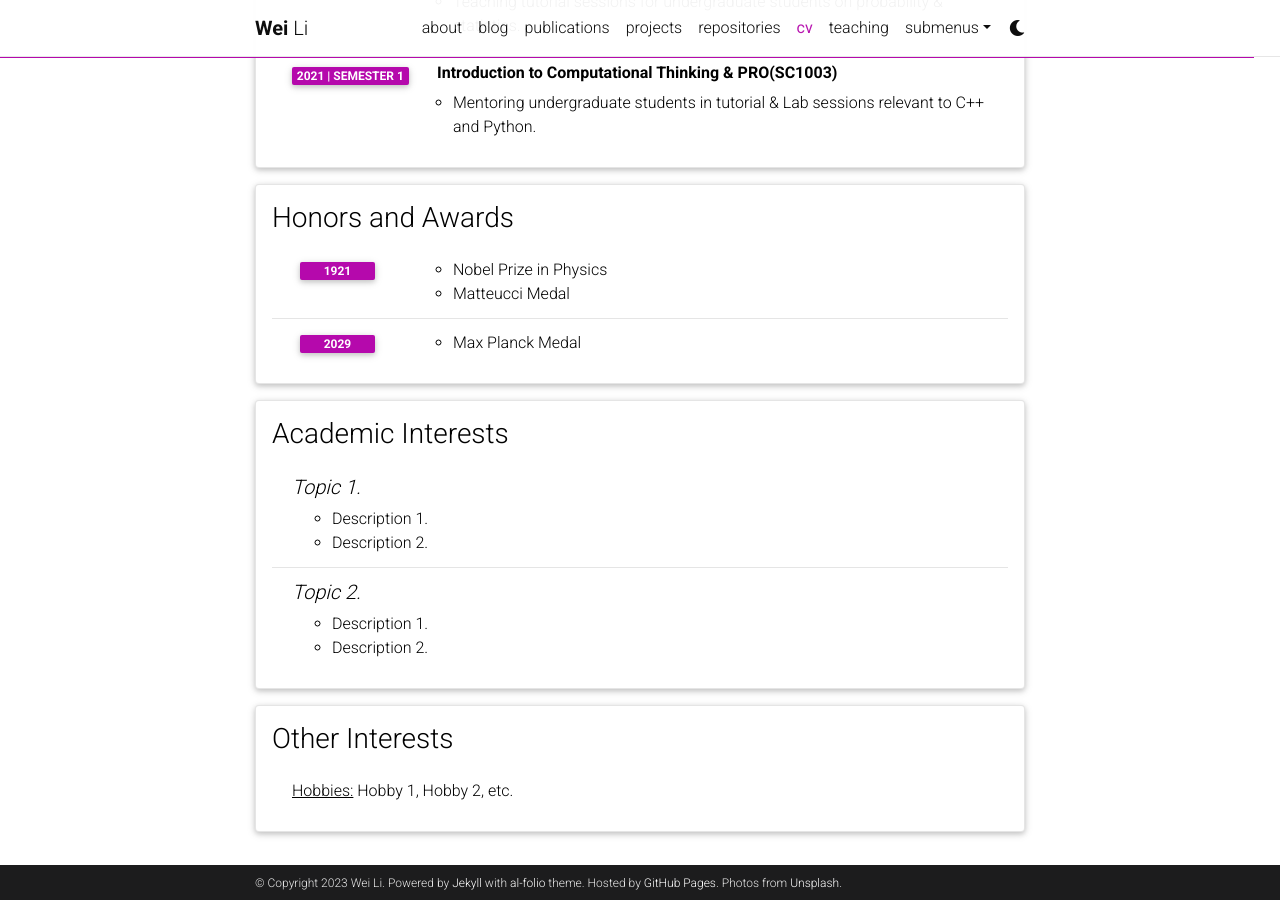
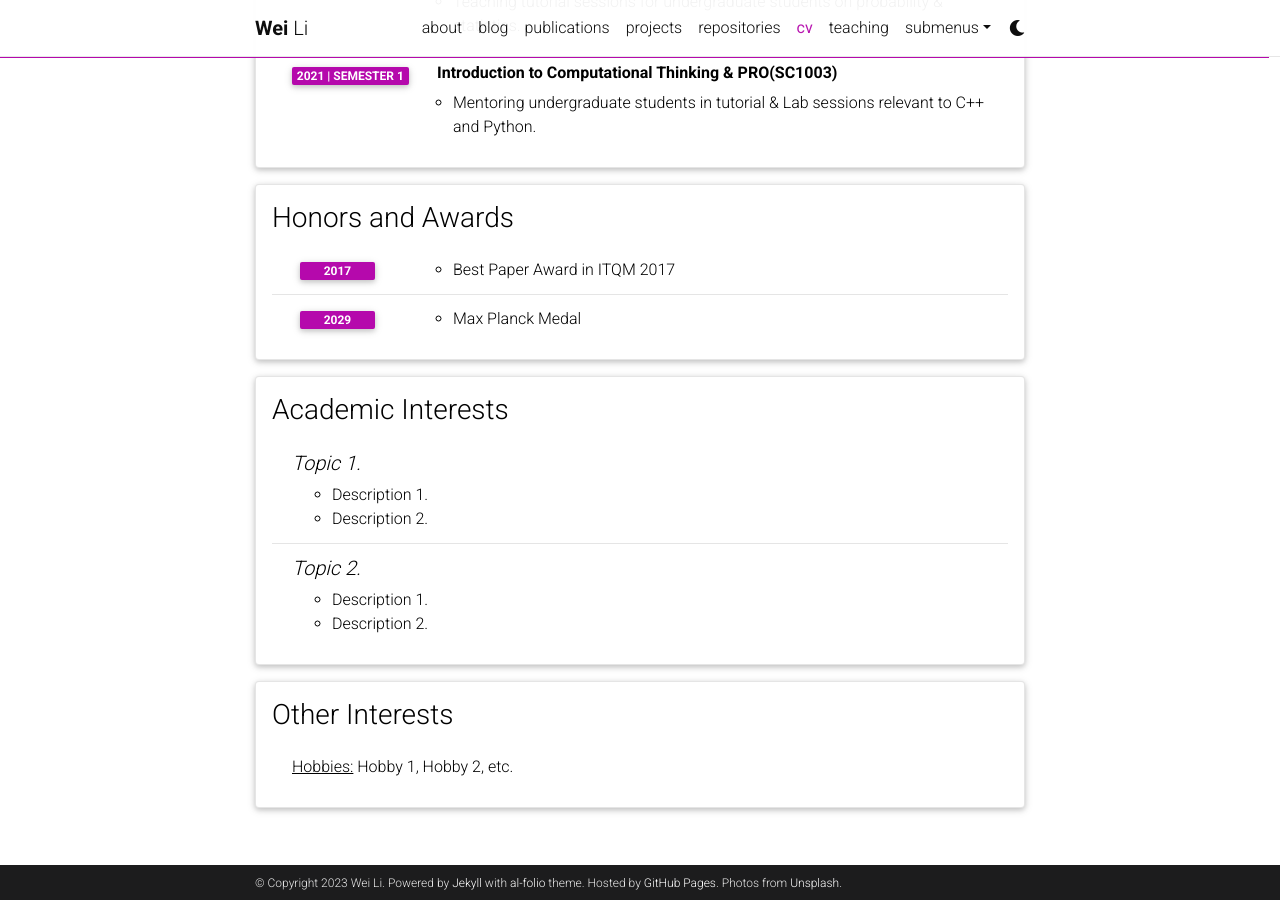
Before and after one commit to Maxwe11y/Maxwe11y.github.io, a Jekyll site: the page built from _pages/cv.md, in a window 1280 px wide and 900 px high, scrolled down 1961 px. Built offline with Jekyll 4.4.1, drawn with Linux system fonts in a browser that asks for light colours; comment, search, counter and statistics services are not loaded; a style sheet for code colours, icons or effects is not loaded.

Commit message:
Update cv.yml

```diff
--- a/_data/cv.yml
+++ b/_data/cv.yml
@@ -81,10 +81,9 @@
 - title: Honors and Awards
   type: time_table
   contents:
-    - year: 1921
+    - year: 2017
       items:
-        - Nobel Prize in Physics
-        - Matteucci Medal
+        - Best Paper Award in ITQM 2017
     - year: 2029
       items:
         - Max Planck Medal
```
